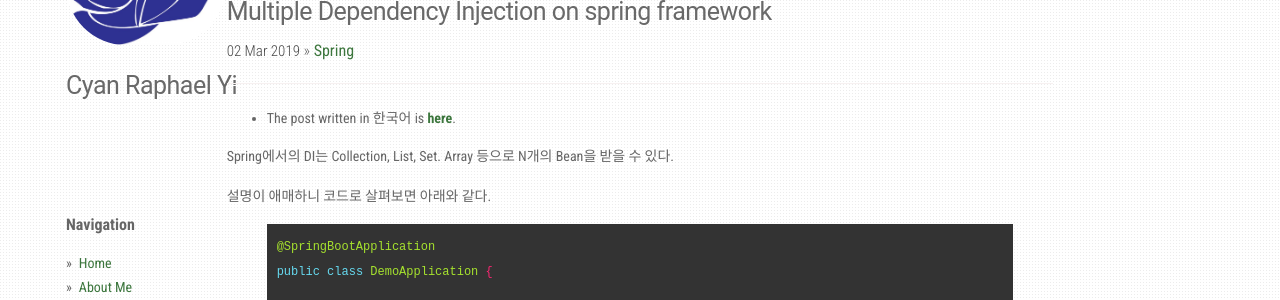
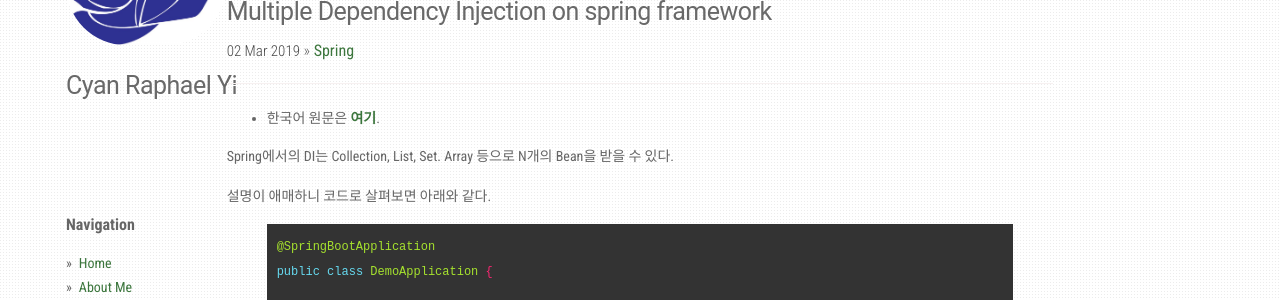
Before and after one commit to CyanRYi/sollabs-demo, a Jekyll site: the page built from _posts/en/2019-03-02-Multiple-Autowired.md, in a window 1280 px wide and 900 px high. Shown: the part 141-441 px from the top of the window. Built offline with Jekyll 4.4.1, drawn with Linux system fonts in a browser that asks for light colours.

Commit message:
언어 변경 링크를 매끄럽게 하드코밍

```diff
--- a/_layouts/post_view.html
+++ b/_layouts/post_view.html
@@ -20,7 +20,11 @@ layout: default
 <ul>
     {% for post in site.posts %}
         {% if post.slug == page.slug and post.language != page.language %}
-            <li>The post written in {{ post.language }} is <a href="{{ site.url }}{{ post.url }}"><strong>here</strong></a>.</li>
+            {% if post.language == 'English' %}
+                <li>English version of this post is <a href="{{ site.url }}{{ post.url }}"><strong>here</strong></a>.</li>
+            {% else %}
+                <li>한국어 원문은 <a href="{{ site.url }}{{ post.url }}"><strong>여기</strong></a>.</li>
+            {% endif %}
         {% endif %}
     {% endfor %}
 </ul>
```
